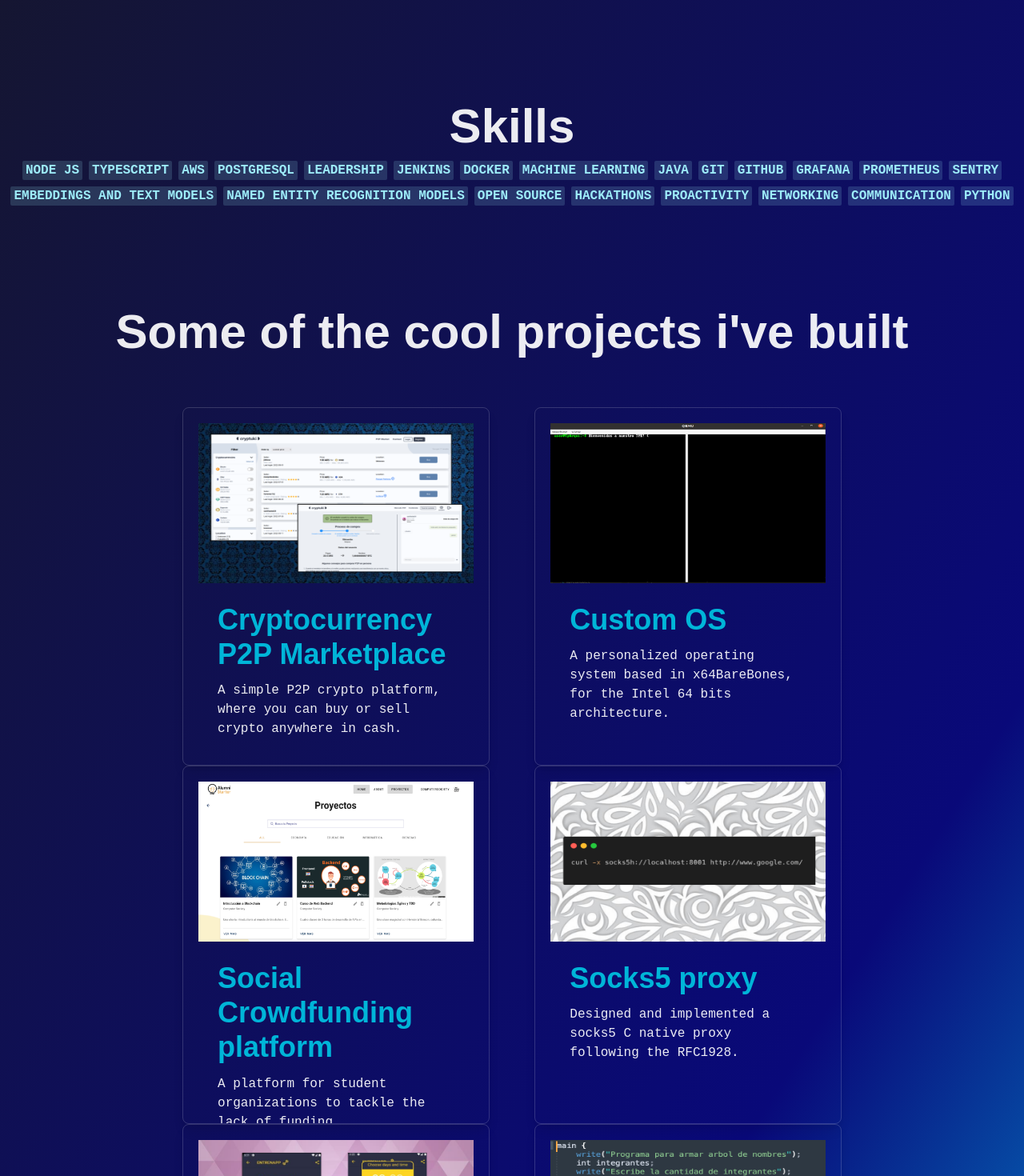
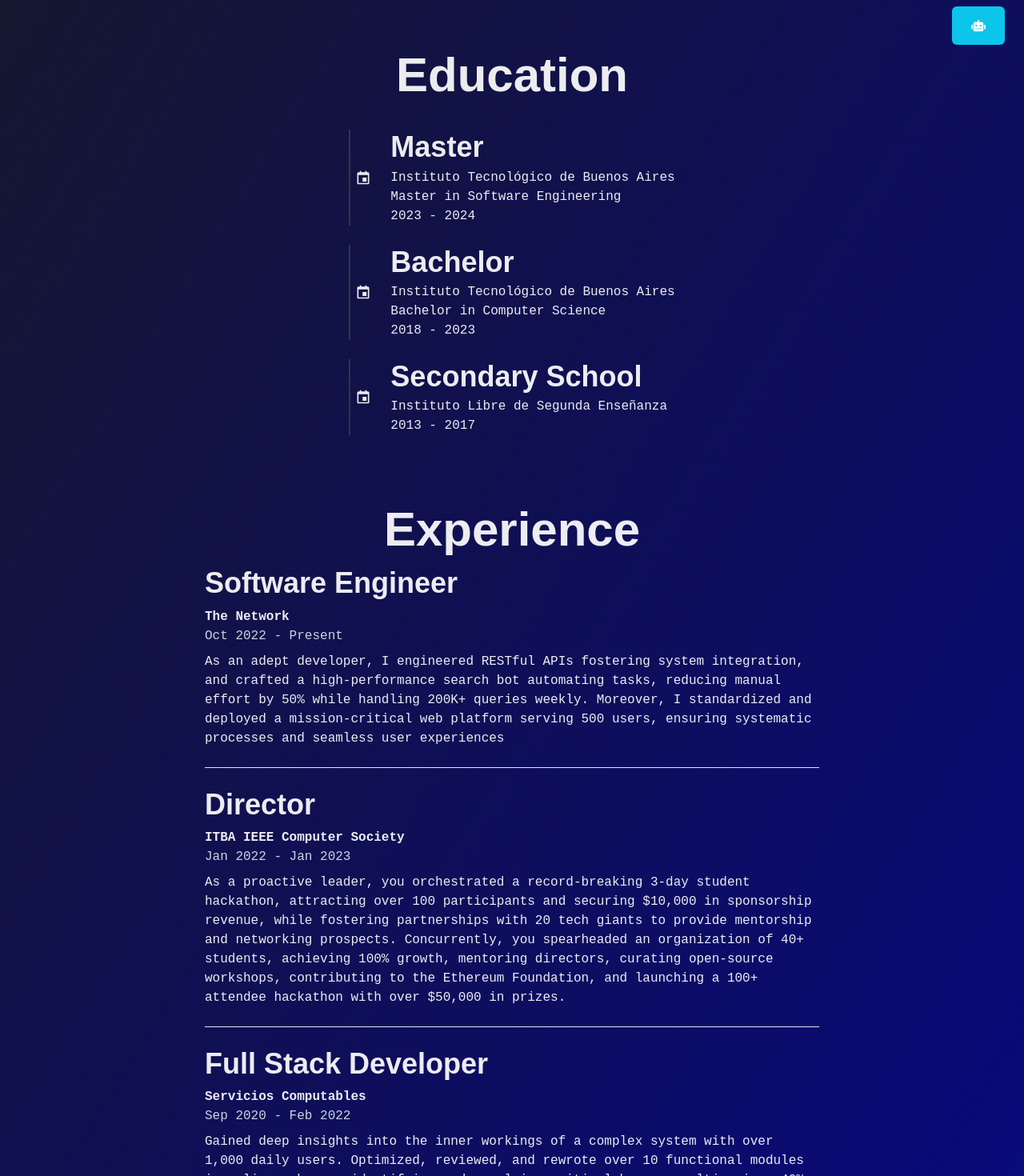
Before and after one commit to mdedeu/personal-website, a React (Create React App) app: page / in a window 1280 px wide. Shown: the part 720-2190 px from the top of the page at 80% size. Built offline with nearby package versions, Linux system fonts and the light colour scheme; a web font is replaced by a local one.

Commit message:
feat: add chatbot, reordered page sections

```diff
--- a/src/App.tsx
+++ b/src/App.tsx
@@ -20,12 +20,12 @@ import {MiddleText} from './components/MiddleText';
 import {FaGithub, FaLinkedin, FaTwitter} from "react-icons/all";
 import RetroCard from "./components/RetroCard";
 import EducationTimeline from "./components/EducationTimeline";
+import FloatingButton from "./components/FloattingButton";
+import Experience from "./components/Experience";
 
 
 export const App = () => {
 
-
-    const bg = theme.colors.brand.dark;
     return (
 
         <ChakraProvider theme={theme}>
@@ -62,35 +62,15 @@ export const App = () => {
 
                 </Flex>
             </Flex>
-            <Flex justify={"center"} align={"center"} mt={["6%", "10%"]}>
-                <Heading size={"3xl"}>Skills</Heading>
+            <Flex justify={"center"} mt={"5%"} align={"center"} direction={"column"} mx={"20%"}>
+                <Heading size={"3xl"}>Education</Heading>
+                <EducationTimeline/>
+            </Flex>
+            <Flex justify={"center"} mt={"5%"} align={"center"} direction={"column"} mx={"20%"}>
+                <Heading size={"3xl"}>Experience</Heading>
+                <Experience/>
             </Flex>
 
-            <Wrap mt={"1%"} alignItems={"center"} mx={"auto"} justify={"center"} align={"center"}>
-
-                    <Badge fontSize='1rem' colorScheme={"cyan"}>Node js</Badge>
-                    <Badge fontSize='1rem' colorScheme={"cyan"}>Typescript</Badge>
-                    <Badge fontSize='1rem' colorScheme={"cyan"}>AWS</Badge>
-                    <Badge fontSize='1rem' colorScheme={"cyan"}>PostgreSQL</Badge>
-                    <Badge fontSize='1rem' colorScheme={"cyan"}>Leadership</Badge>
-                    <Badge fontSize='1rem' colorScheme={"cyan"}>Jenkins</Badge>
-                    <Badge fontSize='1rem' colorScheme={"cyan"}>Docker</Badge>
-                    <Badge fontSize='1rem' colorScheme={"cyan"}>Machine Learning</Badge>
-                    <Badge fontSize='1rem' colorScheme={"cyan"}>Java</Badge>
-                    <Badge fontSize='1rem' colorScheme={"cyan"}>Git</Badge>
-                    <Badge fontSize='1rem' colorScheme={"cyan"}>Github</Badge>
-                    <Badge fontSize='1rem' colorScheme={"cyan"}>Grafana</Badge>
-                    <Badge fontSize='1rem' colorScheme={"cyan"}>Prometheus</Badge>
-                    <Badge fontSize='1rem' colorScheme={"cyan"}>Sentry</Badge>
-                    <Badge fontSize='1rem' colorScheme={"cyan"}>Embeddings and text models</Badge>
-                    <Badge fontSize='1rem' colorScheme={"cyan"}>Named Entity Recognition models</Badge>
-                    <Badge fontSize='1rem' colorScheme={"cyan"}>Open Source</Badge>
-                    <Badge fontSize='1rem' colorScheme={"cyan"}>Hackathons</Badge>
-                    <Badge fontSize='1rem' colorScheme={"cyan"}>Proactivity</Badge>
-                    <Badge fontSize='1rem' colorScheme={"cyan"}>Networking</Badge>
-                    <Badge fontSize='1rem' colorScheme={"cyan"}>Communication</Badge>
-                    <Badge fontSize='1rem' colorScheme={"cyan"}>Python</Badge>
-            </Wrap>
             <Flex justify={"center"} align={"center"} mt={["6%", "10%"]}>
                 <Heading size={"3xl"}>Some of the cool projects i've built</Heading>
             </Flex>
@@ -139,10 +119,37 @@ export const App = () => {
                     />
                 </WrapItem>
             </Wrap>
-            <Flex justify={"center"} mt={"5%"} align={"center"} direction={"column"} mx={"20%"}>
-                <Heading size={"3xl"}>Education</Heading>
-                <EducationTimeline/>
+
+            <Flex justify={"center"} align={"center"} mt={["6%", "10%"]}>
+                <Heading size={"3xl"}>Skills</Heading>
             </Flex>
+
+            <Wrap mt={"1%"} alignItems={"center"} mx={"auto"} justify={"center"} align={"center"}>
+
+                <Badge fontSize='1rem' colorScheme={"cyan"}>Node js</Badge>
+                <Badge fontSize='1rem' colorScheme={"cyan"}>Typescript</Badge>
+                <Badge fontSize='1rem' colorScheme={"cyan"}>AWS</Badge>
+                <Badge fontSize='1rem' colorScheme={"cyan"}>PostgreSQL</Badge>
+                <Badge fontSize='1rem' colorScheme={"cyan"}>Leadership</Badge>
+                <Badge fontSize='1rem' colorScheme={"cyan"}>Jenkins</Badge>
+                <Badge fontSize='1rem' colorScheme={"cyan"}>Docker</Badge>
+                <Badge fontSize='1rem' colorScheme={"cyan"}>Machine Learning</Badge>
+                <Badge fontSize='1rem' colorScheme={"cyan"}>Java</Badge>
+                <Badge fontSize='1rem' colorScheme={"cyan"}>Git</Badge>
+                <Badge fontSize='1rem' colorScheme={"cyan"}>Github</Badge>
+                <Badge fontSize='1rem' colorScheme={"cyan"}>Grafana</Badge>
+                <Badge fontSize='1rem' colorScheme={"cyan"}>Prometheus</Badge>
+                <Badge fontSize='1rem' colorScheme={"cyan"}>Sentry</Badge>
+                <Badge fontSize='1rem' colorScheme={"cyan"}>Embeddings and text models</Badge>
+                <Badge fontSize='1rem' colorScheme={"cyan"}>Named Entity Recognition models</Badge>
+                <Badge fontSize='1rem' colorScheme={"cyan"}>Open Source</Badge>
+                <Badge fontSize='1rem' colorScheme={"cyan"}>Hackathons</Badge>
+                <Badge fontSize='1rem' colorScheme={"cyan"}>Proactivity</Badge>
+                <Badge fontSize='1rem' colorScheme={"cyan"}>Networking</Badge>
+                <Badge fontSize='1rem' colorScheme={"cyan"}>Communication</Badge>
+                <Badge fontSize='1rem' colorScheme={"cyan"}>Python</Badge>
+            </Wrap>
+
 
             <Flex direction="column" gap={8} my={10} justify="center" align="center" mx={"auto"}>
                 <Heading size="md" mx="auto" >Follow me on social media</Heading>
@@ -158,6 +165,7 @@ export const App = () => {
                     </a>
                 </Flex>
             </Flex>
+            <FloatingButton/>
 
 
         </ChakraProvider>
--- a/src/components/EducationTimeline.tsx
+++ b/src/components/EducationTimeline.tsx
@@ -22,12 +22,7 @@ const EducationTimeline = () => {
             title: 'Secondary School',
             institution: 'Instituto Libre de Segunda Enseñanza',
             duration: '2013 - 2017',
-        },
-        {
-            title: 'Primary School',
-            institution: 'St\'Brendans',
-            duration: '2006 - 2013',
-        },
+        }
     ];
 
     return (
--- a/src/components/Experience.tsx
+++ b/src/components/Experience.tsx
@@ -1,40 +1,43 @@
-import React from 'react'
-import {Flex, Heading, Wrap, WrapItem} from "@chakra-ui/react"
-import JobCard from "./JobCard";
+import React from 'react';
+import { Box, Heading, Text, VStack, StackDivider } from '@chakra-ui/react';
 
 const Experience = () => {
+    const experiences = [
+        {
+            company: 'The Network',
+            position: 'Software Engineer',
+            duration: 'Oct 2022 - Present',
+            description: 'As an adept developer, I engineered RESTful APIs fostering system integration, and crafted a high-performance search bot automating tasks, reducing manual effort by 50% while handling 200K+ queries weekly. Moreover, I standardized and deployed a mission-critical web platform serving 500 users, ensuring systematic processes and seamless user experiences'        },
+        {
+            company: 'ITBA IEEE Computer Society',
+            position: 'Director',
+            duration: 'Jan 2022 - Jan 2023',
+            description: 'As a proactive leader, you orchestrated a record-breaking 3-day student hackathon, attracting over 100 participants and securing $10,000 in sponsorship revenue, while fostering partnerships with 20 tech giants to provide mentorship and networking prospects. Concurrently, you spearheaded an organization of 40+ students, achieving 100% growth, mentoring directors, curating open-source workshops, contributing to the Ethereum Foundation, and launching a 100+ attendee hackathon with over $50,000 in prizes.',
+        },
+        {
+            company: 'Servicios Computables',
+            position: 'Full Stack Developer',
+            duration: 'Sep 2020 - Feb 2022',
+            description: 'Gained deep insights into the inner workings of a complex system with over 1,000 daily users. Optimized, reviewed, and rewrote over 10 functional modules in a live web app, identifying and resolving critical bugs, resulting in a 40% reduction in user complaints and an enhanced overall user experience.',
+        }
+        ];
+
     return (
-        <Flex direction="column" justify="center" align="center" gap={8} id="experience" mx="auto">
-            <Heading textColor="green.400">Experience</Heading>
-            <Wrap justify="center" align="center">
-                <WrapItem>
-                    <JobCard workplace="Servicios Computables"
-                             title="Full Stack Developer"
-                             color="blue.500"
-                             year="2020-2022"
-                             listItem1="Learned how a complex system works from the inside (1000+ daily users)."
-                             listItem2="Inspected, reviewed and rewrote functional modules in a live webapp built with PHP, MySQL, VueJs and more."/>
-                </WrapItem>
-                <WrapItem>
-                    <JobCard workplace="IEEE Computer Society ITBA"
-                             title="President"
-                             color="orange.400"
-                             year="2021-2022"
-                             listItem1="Directed an organization of 40+ ITBA students."
-                             listItem2="Coordinated a 100+ attendees hackathon at our university, with more than 50k USD in prices."/>
-                </WrapItem>
-                <WrapItem>
-                    <JobCard workplace="Freelance"
-                             color="green.400"
-                             title="Web Developer"
-                             year="2019-Current"
-                             listItem1="Identified client's problems and offered tailored and effective solutions."
-                             listItem2="Constructed complex systems with limited time, working with a diverse range of technological products and tools."/>
-
-                </WrapItem>
-                </Wrap>
-        </Flex>
-    )
+        <Box mt={"2%"}>
+            <VStack spacing={6} align="stretch" divider={<StackDivider borderColor="gray.200" />}>
+                {experiences.map((experience, index) => (
+                    <Box key={index}>
+                        <Heading as="h3" size="xl" mb={2}>
+                            {experience.position}
+                        </Heading>
+                        <Text fontWeight="bold">{experience.company}</Text>
+                        <Text color="gray.300">{experience.duration}</Text>
+                        <Text mt={2}>{experience.description}</Text>
+                    </Box>
+                ))}
+            </VStack>
+        </Box>
+    );
 };
 
 export default Experience;
--- /dev/null
+++ b/src/components/FloattingButton.tsx
@@ -0,0 +1,29 @@
+import React from 'react';
+import {Box, Button, Tooltip} from '@chakra-ui/react';
+import { FaRobot } from 'react-icons/fa';
+
+const FloatingButton = () => {
+    const handleClick = () => {
+        const url = 'https://partyrock.aws/u/mdedeu/pxIg_qXiH/Meet-Marcos';
+        window.open(url, '_blank', 'noopener noreferrer');
+    };
+
+    return (
+        <Tooltip label='Wanna learn more about me?'>
+            <Box position="fixed" bottom={6} right={6}>
+                <Button
+                    size="lg"
+                    onClick={handleClick}
+                    bgColor="cyan.400"
+                    color="white"
+                    aria-label="Open Chatbot"
+                >
+                    <FaRobot />
+                </Button>
+            </Box>
+        </Tooltip>
+
+    );
+};
+
+export default FloatingButton;
```
